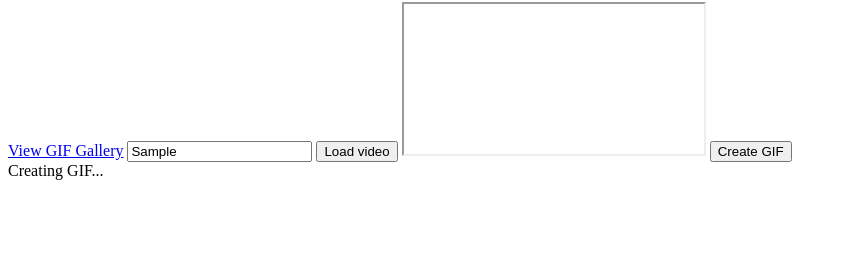
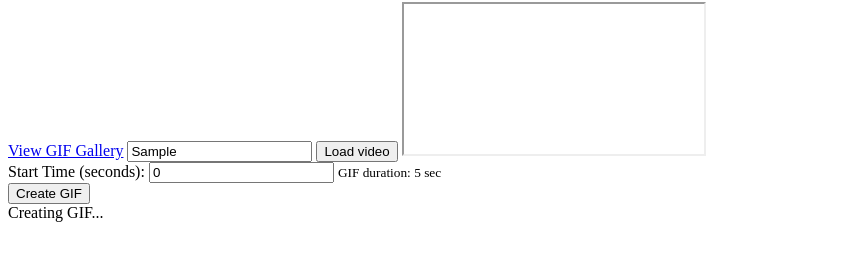
Before and after one commit to BAlmroth/what-the-GIF, a website: page public/index.html in a window 1280 px wide. Both pictures are taken after typing "Sample" into the empty fields and a click on the button "Create GIF". Shown: the part 78-338 px from the top of the page, without its empty margins (0-847 px from the left). Drawn offline with Linux system fonts and the light colour scheme; no server answers.

Commit message:
added time selector in ui and gif url for copying

```diff
--- a/public/app.js
+++ b/public/app.js
@@ -1,16 +1,15 @@
 const input = document.getElementById("videoUrl");
 const iframe = document.getElementById("player");
 const result = document.getElementById("result");
+const startTimeInput = document.getElementById("startTime");
 
 document.getElementById("loadVideo").onclick = () => {
   const url = input.value.trim();
   const videoId = extractVideoId(url);
-
   if (!videoId) {
     alert("Invalid YouTube URL");
     return;
   }
-
   iframe.src = `https://www.youtube.com/embed/${videoId}`;
 };
 
@@ -18,12 +17,17 @@ document.getElementById("convertGif").onclick = async () => {
   const videoUrl = input.value.trim();
   if (!videoUrl) return;
 
+  const startTime = parseFloat(startTimeInput.value) || 0;
+
   result.innerHTML = "Creating GIF...";
 
   const res = await fetch("/convert", {
     method: "POST",
     headers: { "Content-Type": "application/json" },
-    body: JSON.stringify({ videoUrl }),
+    body: JSON.stringify({
+      videoUrl,
+      startTime: startTime.toString()
+    }),
   });
 
   const data = await res.json();
@@ -36,6 +40,7 @@ document.getElementById("convertGif").onclick = async () => {
   result.innerHTML = `
     <p>GIF created</p>
     <img src="${data.gifUrl}" />
+    <p>GIF URL: ${data.gifUrl}</p>
   `;
 };
 
--- a/public/index.html
+++ b/public/index.html
@@ -8,18 +8,26 @@
   <div class="container">
     <h1>WHAT THE GIF?</h1>
     <a href="/gallery.html">View GIF Gallery</a>
-
     <input id="videoUrl" placeholder="Paste YouTube URL" />
-
     <button id="loadVideo">Load video</button>
-
     <iframe id="player"></iframe>
 
+    <div class="gif-controls">
+      <label for="startTime">Start Time (seconds):</label>
+      <input
+        id="startTime"
+        type="number"
+        min="0"
+        step="1"
+        value="0"
+        placeholder="0"
+      />
+      <small>GIF duration: 5 sec</small>
+    </div>
+
     <button id="convertGif">Create GIF</button>
-
     <div id="result"></div>
   </div>
-
   <script src="app.js"></script>
 </body>
 </html>
```
Also changed, not shown: index.js (+3 -7 lines), routes/convert.js (+1 -7 lines).
